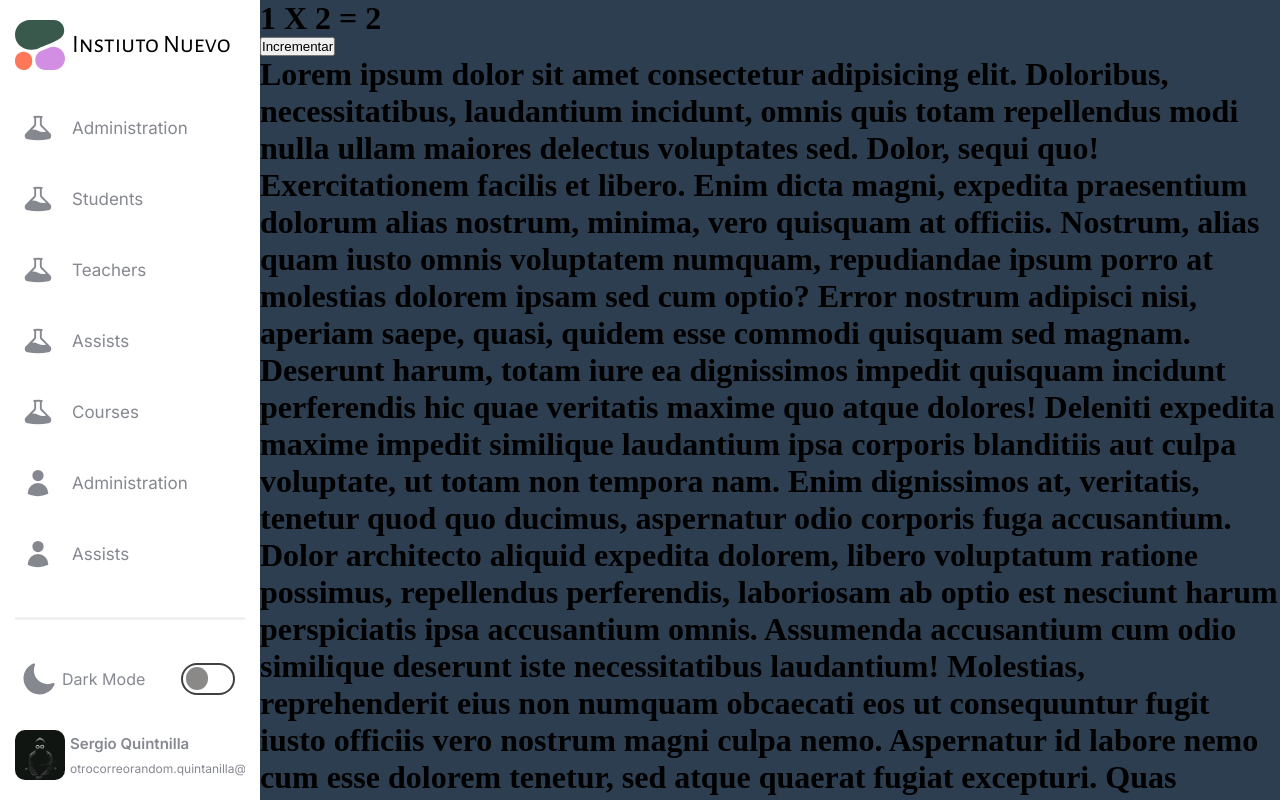
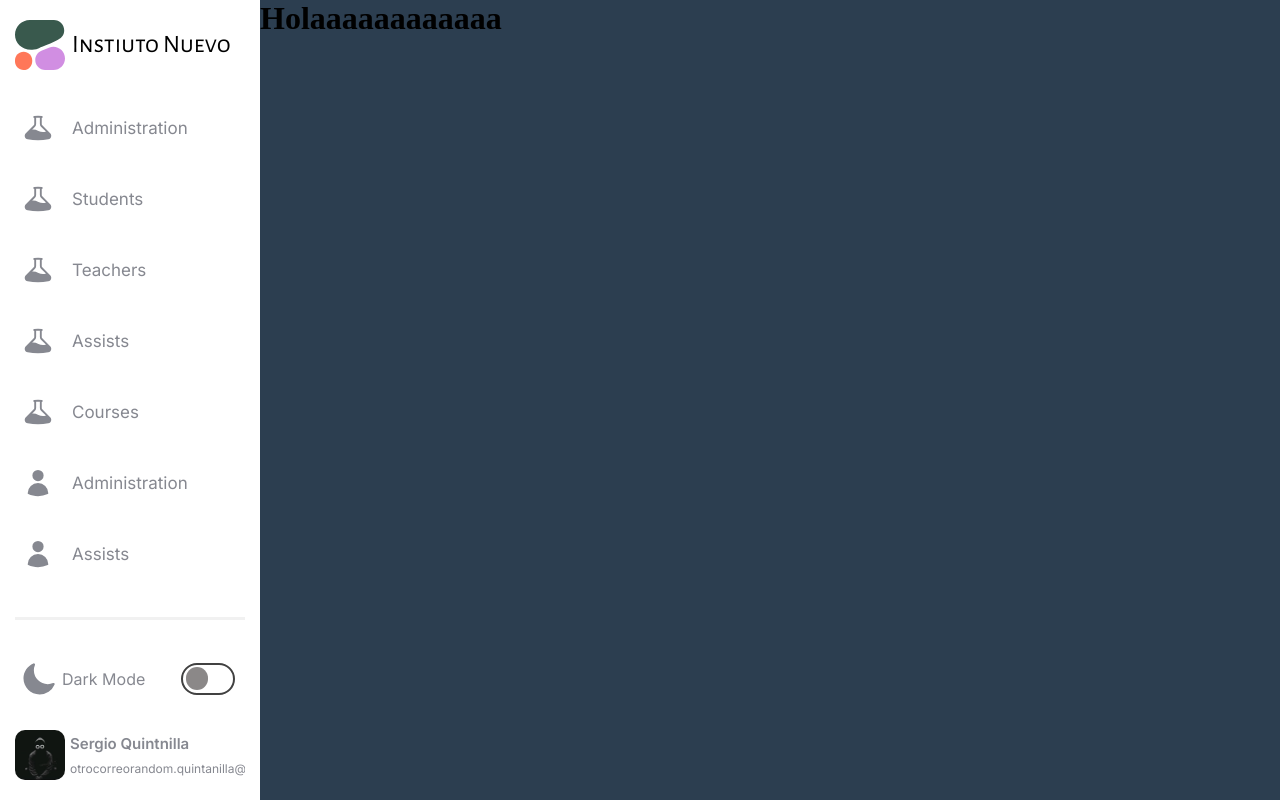
Before and after one commit to SKsergio/SCodeM, a Vue app: page / in a window 1280 px wide. Shown: the top 800 px of the page. Built offline with nearby package versions, Linux system fonts and the light colour scheme; a web font is replaced by a local one.

Commit message:
configurate the first routes and fix the bad imports

```diff
--- a/src/App.vue
+++ b/src/App.vue
@@ -1,7 +1,7 @@
 <template>
     <!-- body to the system -->
     <main>
-        <EjemploComponent></EjemploComponent>
+        <router-view></router-view>
     </main>
     <!-- menu container -->
     <MenuComponent class="aside" v-model:isActiveSignal="isActive"></MenuComponent>
@@ -13,7 +13,6 @@
 
 <script setup lang="ts">
     import {ref} from 'vue';
-    import EjemploComponent from './components/buttons/EjemploComponent.vue';
     import MenuComponent from './components/unics/MenuComponent.vue';
     import MenuBtnComponent from './components/buttons/MenuBtnComponent.vue';
 
--- a/src/components/unics/MenuComponent.vue
+++ b/src/components/unics/MenuComponent.vue
@@ -99,7 +99,7 @@
 </template>
 
 <script setup lang="ts">
-    import { watch, ref, Ref, defineProps,onUnmounted ,onMounted, defineEmits } from 'vue';
+    import { watch, ref, Ref,onUnmounted ,onMounted} from 'vue';
     import { BeakerIcon, UserIcon, MoonIcon } from '@heroicons/vue/24/solid';
     import logoComponent from '../generics/logoComponent.vue';
 
--- a/src/router/index.ts
+++ b/src/router/index.ts
@@ -1,7 +1,14 @@
 import { createRouter, createWebHistory, RouteRecordRaw } from 'vue-router'
 
+//importacion de vistas
+import HomeView from '@/views/general/HomeView.vue'
+
 const routes: Array<RouteRecordRaw> = [
-
+  {
+    path:'/',
+    name:'HomeView',
+    component: HomeView,
+  }
 ]
 
 const router = createRouter({
--- /dev/null
+++ b/src/views/general/HomeView.vue
@@ -0,0 +1,12 @@
+<template>
+    <div>
+        <h1>Holaaaaaaaaaaaa</h1>
+    </div>
+</template>
+
+<script setup>
+
+</script>
+
+<style scoped>
+</style>
```
